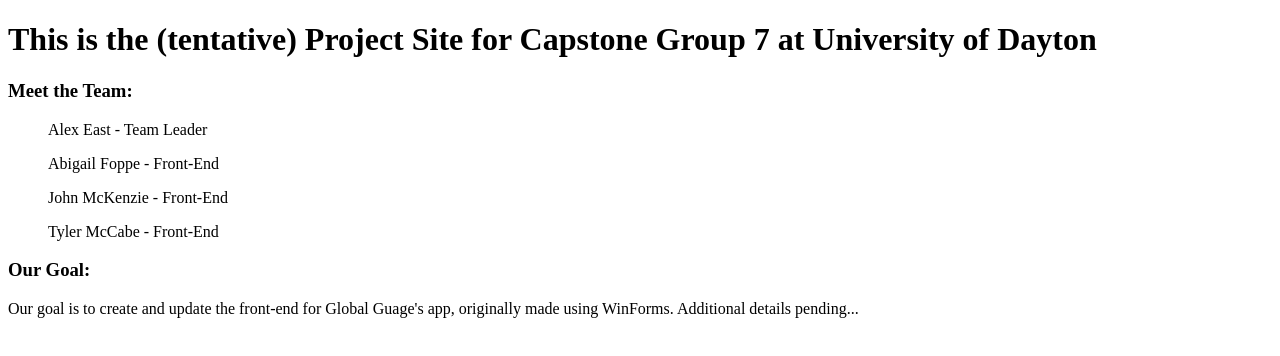
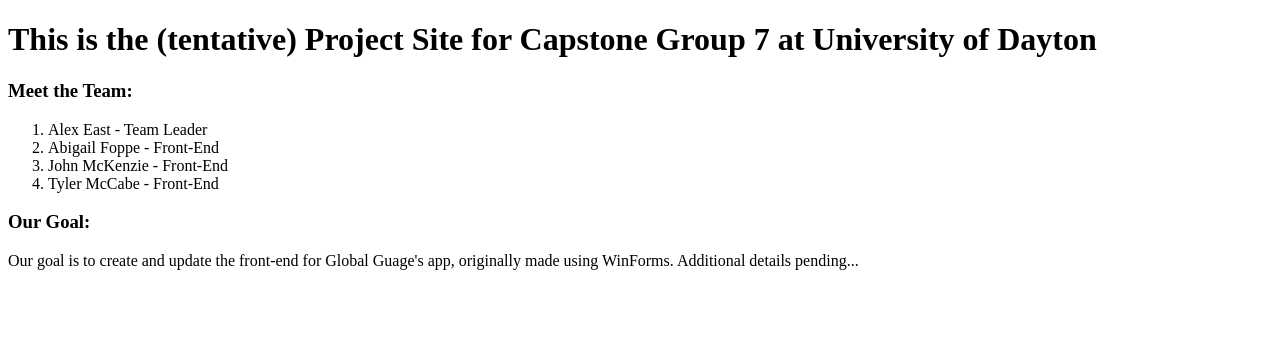
Before and after one commit to easta1/easta1.github.io, a plain HTML site: page index.html in a window 1280 px wide. Drawn offline with Linux system fonts and the light colour scheme.

Commit message:
Update index.html
Corrected some errors, updated lists

```diff
--- a/index.html
+++ b/index.html
@@ -1,13 +1,15 @@
 <!DOCTYPE html>
 <html>
-	<body>
-		<h1>This is the (tentative) Project Site for Capstone Group 7 at University of Dayton</h1>
-		<h3>Meet the Team:</h3>
-		<ol>Alex East - Team Leader </ol>
-		<ol>Abigail Foppe - Front-End </ol>
-		<ol>John McKenzie - Front-End </ol>
-		<ol>Tyler McCabe - Front-End </ol>
-		<h3>Our Goal:</h3>
-		<p> Our goal is to create and update the front-end for Global Guage's app, originally made using WinForms. Additional details pending... </p>
-	</body>
+    <body>
+        <h1>This is the (tentative) Project Site for Capstone Group 7 at University of Dayton</h1>
+        <h3>Meet the Team:</h3>
+        <ol>
+            <li>Alex East - Team Leader</li>
+            <li>Abigail Foppe - Front-End</li>
+            <li>John McKenzie - Front-End</li>
+            <li>Tyler McCabe - Front-End</li>
+        </ol>
+        <h3>Our Goal:</h3>
+        <p>Our goal is to create and update the front-end for Global Guage's app, originally made using WinForms. Additional details pending...</p>
+    </body>
 </html>
```
